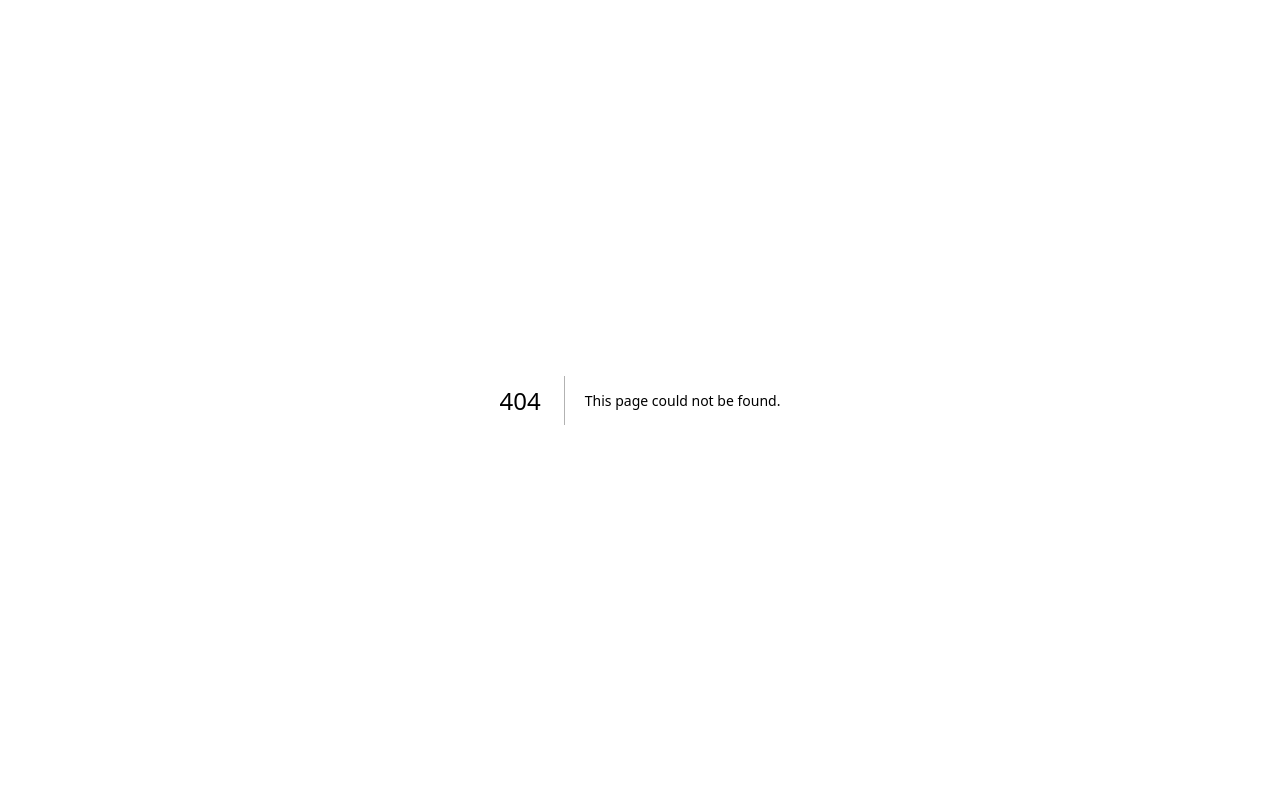
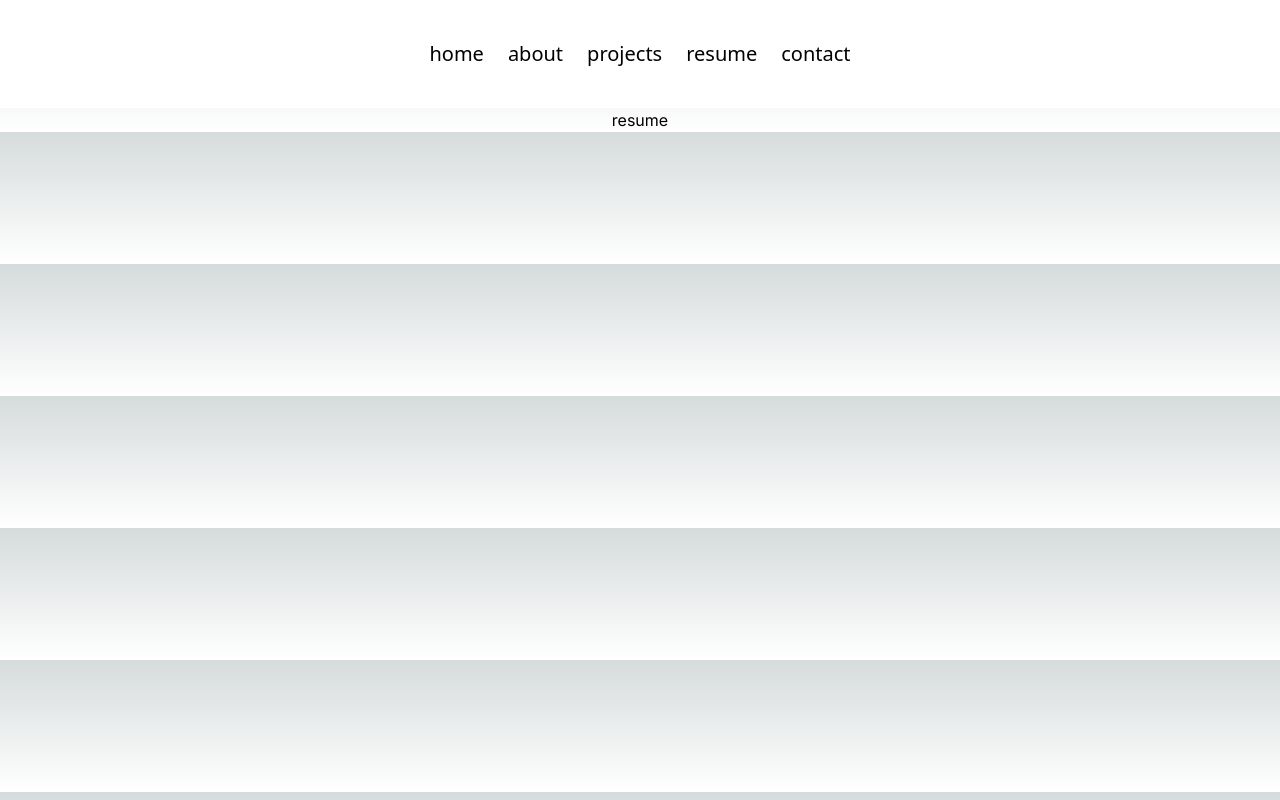
Before and after one commit to KeveeW1/kei-portfolio, a Next.js app: page /resume in a window 1280 px wide. Before the commit this address had no page. Built offline with nearby package versions, Linux system fonts and the light colour scheme.

Commit message:
Fixed Routing pages.

```diff
--- a/src/app/about/page.js
+++ /dev/null
@@ -1,8 +0,0 @@
-export default function About() {
-    return <div>
-        <h1>it's me, keira</h1>
-        <li>freshman @ uw</li>
-        <li>&lt;3 tech, pokemon, food </li>
-
-    </div>
-  }
--- /dev/null
+++ b/src/app/about/page.jsx
@@ -0,0 +1,17 @@
+import Navbar from '../pages/Navbar';
+
+const About = () => {
+  return (
+    <section>
+    <div className='bg-white text-black text-center flex justify-center'>
+        <Navbar/>
+    </div>
+    <div className='text-center'>
+        <p>about me</p>
+    </div>
+    </section>
+
+  );
+}
+
+export default About;
--- a/src/app/components/About.jsx
+++ /dev/null
@@ -1,6 +0,0 @@
-export default function About() {
-  return <div>
-      <h1>it's me, keira</h1>
-      <li>freshman @ uw</li>
-  </div>
-}
--- a/src/app/components/Resume.jsx
+++ /dev/null
@@ -1,11 +0,0 @@
-import resume from "/public/resume/novRes.pdf";
-
-export default function Resume() {
-    return (
-        <center>
-        <a href={resume} target="_blank"
-            rel="noreferrer">resume
-        </a> <br></br>
-        </center>
-    )
-}
--- a/src/app/page.js
+++ b/src/app/page.js
@@ -1,16 +1,14 @@
 
-import Hero from './components/Hero';
-import Navbar from './components/Navbar';
-import About from './components/About';
+import Hero from './pages/Hero';
+import Navbar from './pages/Navbar';
 
 
 export default function Home() {
   return (
     <main className="flex min-h-screen flex-col items-center bg-white">
       <div>
-         <Navbar/>
+        <Navbar/>
         <Hero/>
-        <About/>
       </div>
 
 
--- a/src/app/components/Hero.jsx
+++ b/src/app/pages/Hero.jsx
@@ -2,7 +2,7 @@
 import React from 'react';
 import Image from 'next/image';
 import { TypeAnimation } from 'react-type-animation';
-
+import Navbar from './Navbar';
 
 const Hero = () => {
 
@@ -31,8 +31,8 @@ const Hero = () => {
         }}>
         </div>
 
+    <div className='text-center'>
     <h1 className='text-black font-bold text-7xl font-sans pt-40' style={{ transform: 'translate(0%, 0%)', zIndex: 1 }}>keira wong</h1>
-    <div className='text-center'>
     <h1 className='text-black text-3xl text-center inline-block'>i'm a&nbsp;</h1>
     <TypeAnimation className='text-black font-sans'
       sequence={[
@@ -51,7 +51,7 @@ const Hero = () => {
       repeat={Infinity}
     />
 </div>
-        <div className='flex space-x-2 justify-center py-4 '>
+        <div className='flex space-x-2 justify-center py-4'>
 
         <a href="https://www.instagram.com/itskeiraww/"><Image
             src="/images/insta.png"
@@ -105,8 +105,8 @@ const Hero = () => {
             alt="gitLogo"
             style={{ transform: 'translate(-5%, 0%)', zIndex: 1 }}
         /></a>
+
         </div>
-
 
     {/*
         <Image
--- /dev/null
+++ b/src/app/pages/Navbar.jsx
@@ -0,0 +1,42 @@
+import React from 'react'
+import Link from 'next/link'
+
+const Navbar = () => {
+  return (
+    <nav>
+    <div className='flex items-center justify-between mx-auto p-8'>
+      <div className='hidden md:flex md:w-auto' id="navbar">
+        <ul className='flex font-sans'>
+        <li>
+            <Link href="/" className='block py-2 px-3 text-black sm:text-xl rounded hover:text-black'>
+                home
+            </Link>
+          </li>
+          <li>
+            <Link href="/about" className='block py-2 px-3 text-black sm:text-xl rounded hover:text-black'>
+                about
+            </Link>
+          </li>
+          <li>
+            <Link href="/projects" className='block py-2 px-3 text-black sm:text-xl rounded hover:text-black'>
+                projects
+            </Link>
+          </li>
+          <li>
+            <Link href="/resume" className='block py-2 px-3 text-black sm:text-xl rounded hover:text-black'>
+                resume
+            </Link>
+          </li>
+          <li>
+            <Link href="/contact" className='block py-2 px-3 text-black sm:text-xl rounded hover:text-black'>
+                contact
+            </Link>
+          </li>
+        </ul>
+      </div>
+    </div>
+  </nav>
+  );
+};
+
+export default Navbar
--- /dev/null
+++ b/src/app/projects/page.jsx
@@ -0,0 +1,17 @@
+import Navbar from '../pages/Navbar';
+
+const Projects = () => {
+  return (
+    <section>
+    <div className='bg-white text-black text-center flex justify-center'>
+        <Navbar/>
+    </div>
+    <div className='text-center'>
+        <p>projects</p>
+    </div>
+    </section>
+
+  );
+}
+
+export default Projects;
--- /dev/null
+++ b/src/app/resume/page.jsx
@@ -0,0 +1,17 @@
+import Navbar from '../pages/Navbar';
+
+const Resume = () => {
+  return (
+    <section>
+    <div className='bg-white text-black text-center flex justify-center'>
+        <Navbar/>
+    </div>
+    <div className='text-center'>
+        <p>resume</p>
+    </div>
+    </section>
+
+  );
+}
+
+export default Resume;
```
Also changed, not shown: package.json (+4 -4 lines), 1 other file (tests, documents, lock files or other folders).
